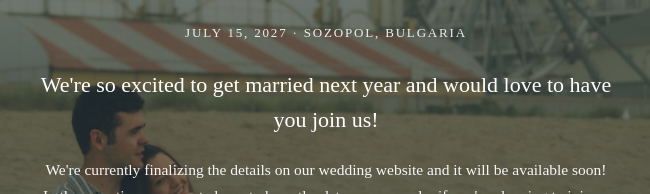
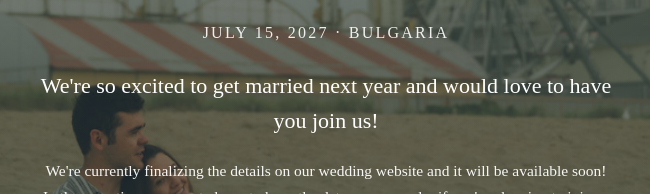
Before and after one commit to criech5/wedding-website, a plain HTML site: page index.html in a window 1280 px wide. Shown: the part 295-489 px from the top of the page, 314-964 px from the left. Drawn offline with Linux system fonts and the light colour scheme.

Commit message:
remove sozopol

```diff
--- a/index.html
+++ b/index.html
@@ -119,7 +119,7 @@
 
   .cs-date{
     font-family:'Bookman', serif;
-    font-size:13px;
+    font-size:16px;
     letter-spacing:0.14em;
     text-transform:uppercase;
     opacity:0.9;
@@ -143,7 +143,7 @@
   <div class="cs-content">
     <div class="cs-eyebrow">Save the Date</div>
     <div class="cs-names">Maria &amp; Cole</div>
-    <div class="cs-date">July 15, 2027 · Sozopol, Bulgaria</div>
+    <div class="cs-date">July 15, 2027 · Bulgaria</div>
     <p class="cs-message">We're so excited to get married next year and would love to have you join us!</p>
     <p class="cs-submessage">We're currently finalizing the details on our wedding website and it will be available soon! In the meantime, we wanted you to have the date on your radar if you're planning to join us next summer.</p>
     <p class="cs-ps">P.S. We know that traveling all the way to Bulgaria may not be feasible for everyone — for our family here in the states, we're planning a separate, smaller event to celebrate sometime next year! Details to come.</p>
```
